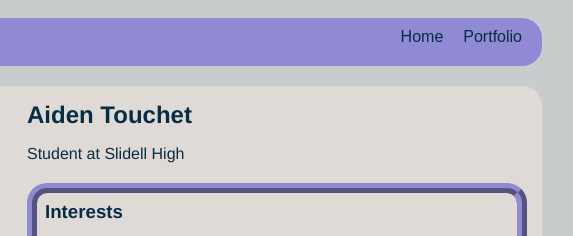
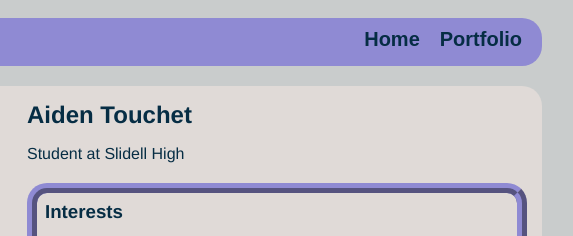
Before and after one commit to aident4/aident4.github.io, a plain HTML site: page index.html in a window 1280 px wide. Shown: the top 236 px of the page, 498-1071 px from the left. Drawn offline with Linux system fonts and the light colour scheme.

Commit message:
changed home and portfolia size and bolded it

```diff
--- a/style.css
+++ b/style.css
@@ -33,6 +33,8 @@ h1 {
     margin: 0;
     padding: 0;
     display: flex;
+    font-size: 20px;
+    font-weight: 700;
 }
 
 .nav-li {
```
